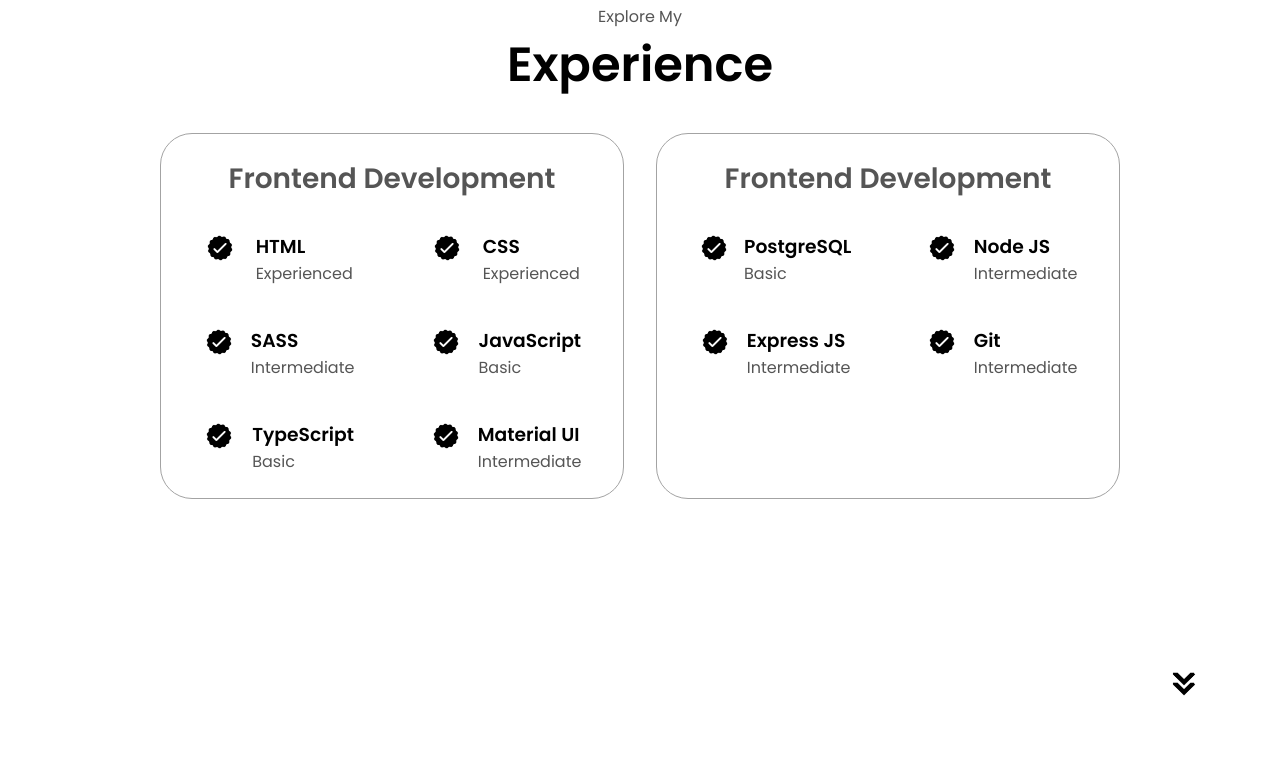
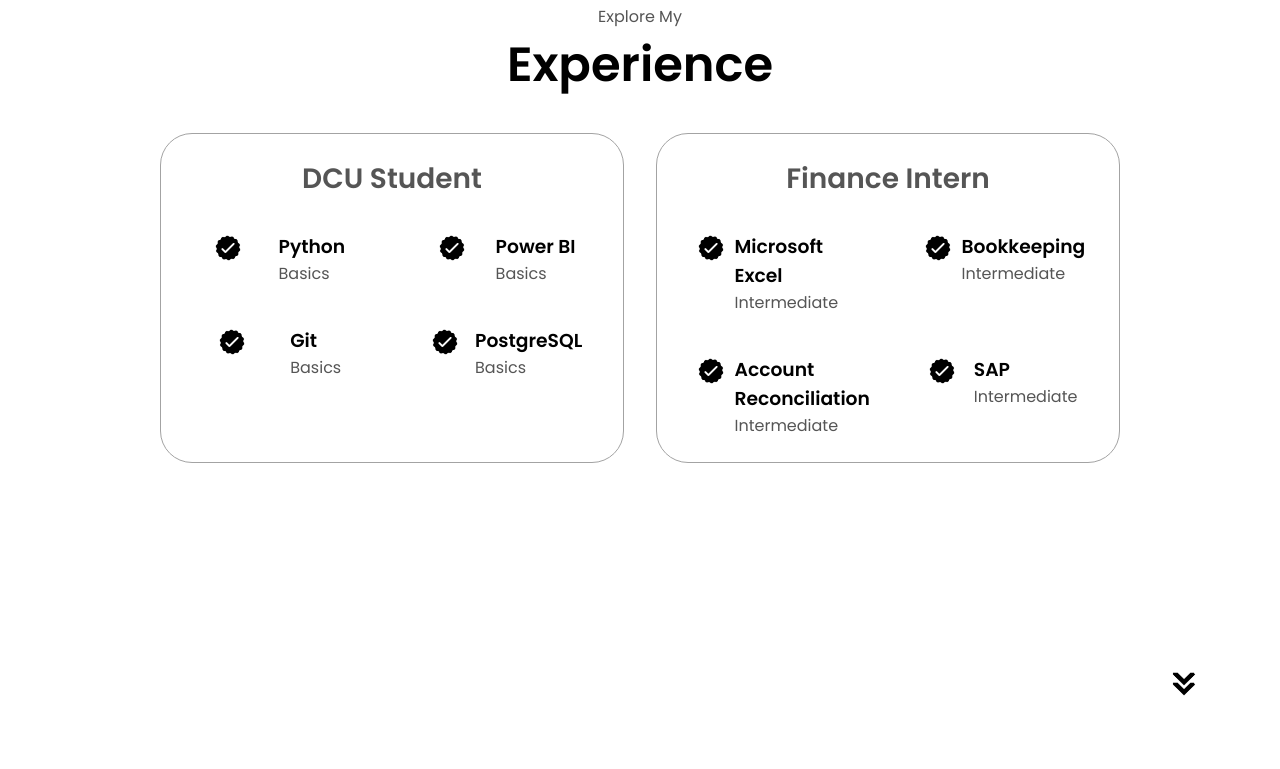
Before and after one commit to chloed77/Data-Analytics-Portfolio, a plain HTML site: page index.html in a window 1280 px wide. Shown: the part 2460-3229 px from the top of the page. Drawn offline with Linux system fonts and the light colour scheme; a script that the page names is missing.

Commit message:
full changes

```diff
--- a/index.html
+++ b/index.html
@@ -189,7 +189,7 @@
       <div class="experience-details-container">
         <div class="about-containers">
           <div class="details-container">
-            <h2 class="experience-sub-title">Frontend Development</h2>
+            <h2 class="experience-sub-title">DCU Student</h2>
             <div class="article-container">
               <article>
                 <img
@@ -198,8 +198,8 @@
                   class="icon"
                 />
                 <div>
-                  <h3>HTML</h3>
-                  <p>Experienced</p>
+                  <h3>Python</h3>
+                  <p>Basics</p>
                 </div>
               </article>
               <article>
@@ -209,8 +209,8 @@
                   class="icon"
                 />
                 <div>
-                  <h3>CSS</h3>
-                  <p>Experienced</p>
+                  <h3>Power BI</h3>
+                  <p>Basics</p>
                 </div>
               </article>
               <article>
@@ -220,7 +220,34 @@
                   class="icon"
                 />
                 <div>
-                  <h3>SASS</h3>
+                  <h3>Git</h3>
+                  <p>Basics</p>
+                </div>
+              </article>
+              <article>
+                <img
+                  src="./assets/checkmark.png"
+                  alt="Experience icon"
+                  class="icon"
+                />
+                <div>
+                  <h3>PostgreSQL</h3>
+                  <p>Basics</p>
+                </div>
+              </article>
+            </div>
+          </div>
+          <div class="details-container">
+            <h2 class="experience-sub-title">Finance Intern</h2>
+            <div class="article-container">
+              <article>
+                <img
+                  src="./assets/checkmark.png"
+                  alt="Experience icon"
+                  class="icon"
+                />
+                <div>
+                  <h3>Microsoft Excel</h3>
                   <p>Intermediate</p>
                 </div>
               </article>
@@ -231,56 +258,7 @@
                   class="icon"
                 />
                 <div>
-                  <h3>JavaScript</h3>
-                  <p>Basic</p>
-                </div>
-              </article>
-              <article>
-                <img
-                  src="./assets/checkmark.png"
-                  alt="Experience icon"
-                  class="icon"
-                />
-                <div>
-                  <h3>TypeScript</h3>
-                  <p>Basic</p>
-                </div>
-              </article>
-              <article>
-                <img
-                  src="./assets/checkmark.png"
-                  alt="Experience icon"
-                  class="icon"
-                />
-                <div>
-                  <h3>Material UI</h3>
-                  <p>Intermediate</p>
-                </div>
-              </article>
-            </div>
-          </div>
-          <div class="details-container">
-            <h2 class="experience-sub-title">Frontend Development</h2>
-            <div class="article-container">
-              <article>
-                <img
-                  src="./assets/checkmark.png"
-                  alt="Experience icon"
-                  class="icon"
-                />
-                <div>
-                  <h3>PostgreSQL</h3>
-                  <p>Basic</p>
-                </div>
-              </article>
-              <article>
-                <img
-                  src="./assets/checkmark.png"
-                  alt="Experience icon"
-                  class="icon"
-                />
-                <div>
-                  <h3>Node JS</h3>
+                  <h3>Bookkeeping</h3>
                   <p>Intermediate</p>
                 </div>
               </article>
@@ -291,7 +269,7 @@
                   class="icon"
                 />
                 <div>
-                  <h3>Express JS</h3>
+                  <h3>Account Reconciliation</h3>
                   <p>Intermediate</p>
                 </div>
               </article>
@@ -302,7 +280,7 @@
                   class="icon"
                 />
                 <div>
-                  <h3>Git</h3>
+                  <h3>SAP</h3>
                   <p>Intermediate</p>
                 </div>
               </article>
@@ -584,72 +562,54 @@
           <div class="details-container color-container">
             <div class="article-container">
               <img
-                src="./assets/project-1.png"
-                alt="Project 1"
+                src="./assets/python.png"
+                alt="Python"
                 class="project-img"
               />
             </div>
-            <h2 class="experience-sub-title project-title">Project One</h2>
+            <h2 class="experience-sub-title project-title">Python</h2>
             <div class="btn-container">
               <button
                 class="btn btn-color-2 project-btn"
-                onclick="location.href='https://github.com/'"
+                onclick="location.href='https://github.com/chloed77/Data-Analytics-Portfolio/blob/b599ec477ce815dae10be4e2b7955884390cde17/assets/Python.ipynb'"
               >
-                Github
-              </button>
-              <button
-                class="btn btn-color-2 project-btn"
-                onclick="location.href='https://github.com/'"
-              >
-                Live Demo
+                Python
               </button>
             </div>
           </div>
           <div class="details-container color-container">
             <div class="article-container">
               <img
-                src="./assets/project-2.png"
-                alt="Project 2"
+                src="./assets/sql.jpg"
+                alt="SQL"
                 class="project-img"
               />
             </div>
-            <h2 class="experience-sub-title project-title">Project Two</h2>
+            <h2 class="experience-sub-title project-title">SQL</h2>
             <div class="btn-container">
               <button
                 class="btn btn-color-2 project-btn"
-                onclick="location.href='https://github.com/'"
+                onclick="location.href='https://github.com/chloed77/Data-Analytics-Portfolio/blob/b599ec477ce815dae10be4e2b7955884390cde17/assets/SQL.sql'"
               >
-                Github
-              </button>
-              <button
-                class="btn btn-color-2 project-btn"
-                onclick="location.href='https://github.com/'"
-              >
-                Live Demo
+                SQL
               </button>
             </div>
           </div>
           <div class="details-container color-container">
             <div class="article-container">
               <img
-                src="./assets/project-3.png"
-                alt="Project 3"
+                src="./assets/power-bi.jpg"
+                alt="Power BI"
                 class="project-img"
               />
             </div>
-            <h2 class="experience-sub-title project-title">Project Three</h2>
+            <h2 class="experience-sub-title project-title">Power BI</h2>
             <div class="btn-container">
               <button
                 class="btn btn-color-2 project-btn"
-                onclick="location.href='https://github.com/'"
+                onclick="location.href='https://github.com/chloed77/Data-Analytics-Portfolio/blob/b599ec477ce815dae10be4e2b7955884390cde17/assets/Power%20BI.pdf'"
               >
-                Github
-              </button>
-              <button
-                class="btn btn-color-2 project-btn"
-                onclick="location.href='https://github.com/'"
-              >
-                Live Demo
+                Power BI
               </button>
             </div>
           </div>
```
